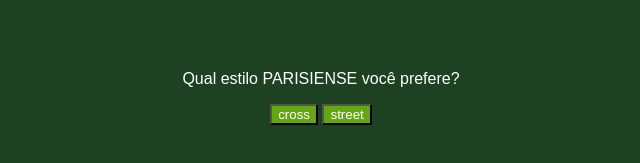
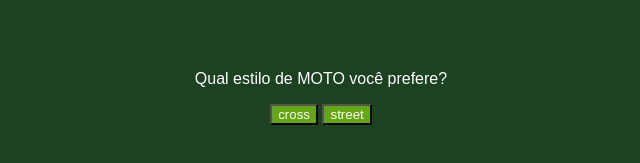
Before and after one commit to Hahaha762/carros, a plain HTML site: page index.html in a window 1280 px wide. Both pictures are taken after a click on the button "MOTO". Shown: the part 261-424 px from the top of the page, 319-959 px from the left. Drawn offline with Linux system fonts and the light colour scheme; a web font is replaced by a local one.

Commit message:
Update index.html

```diff
--- a/index.html
+++ b/index.html
@@ -23,7 +23,7 @@
             <button class="btn-proximo" data-proximo="4">Escuro</button>
         </div>
         <div class="passo" id="passo-2">
-            <p>Qual estilo PARISIENSE você prefere?</p>
+            <p>Qual estilo de MOTO você prefere?</p>
             <button class="btn-proximo" data-proximo="5">cross</button>
             <button class="btn-proximo" data-proximo="6">street</button>
         </div>
```
